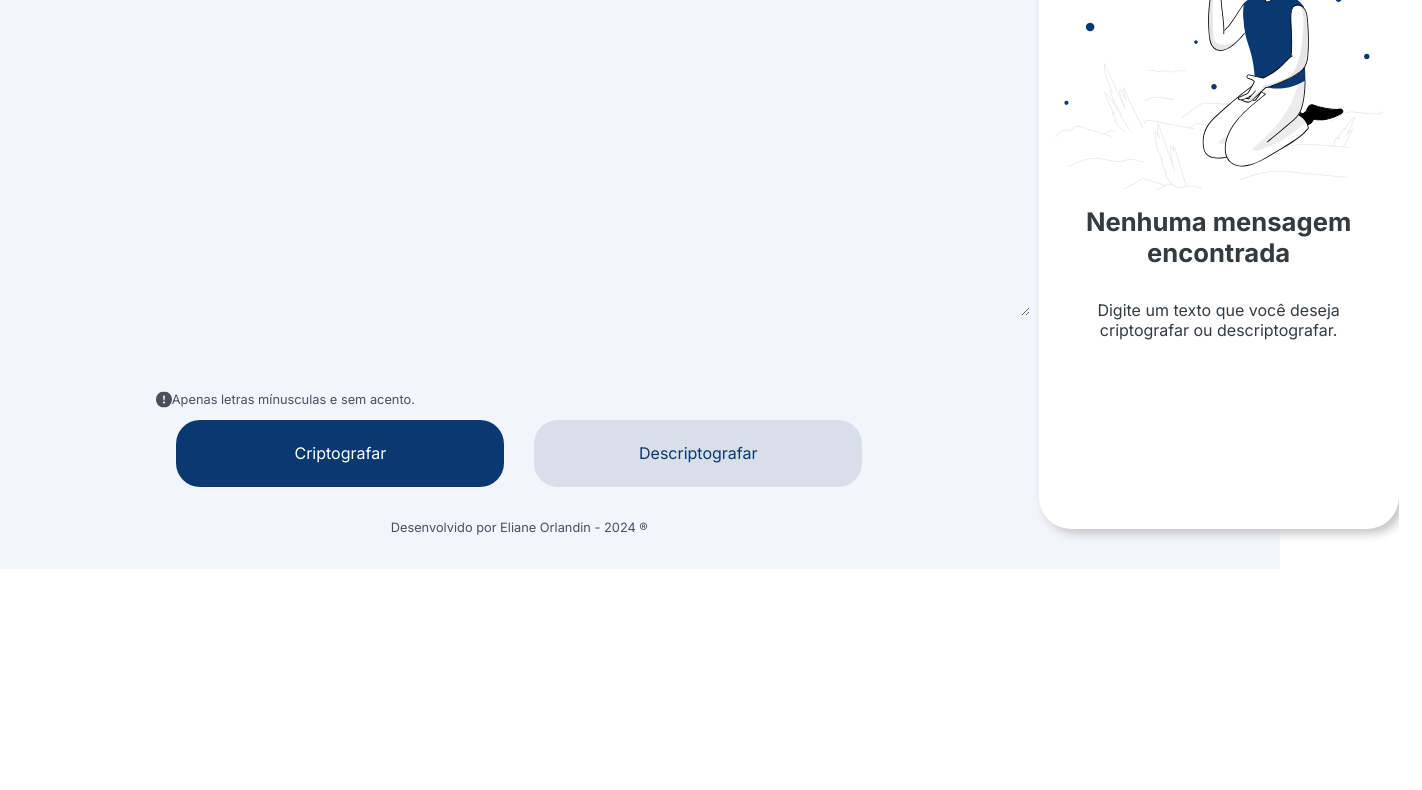
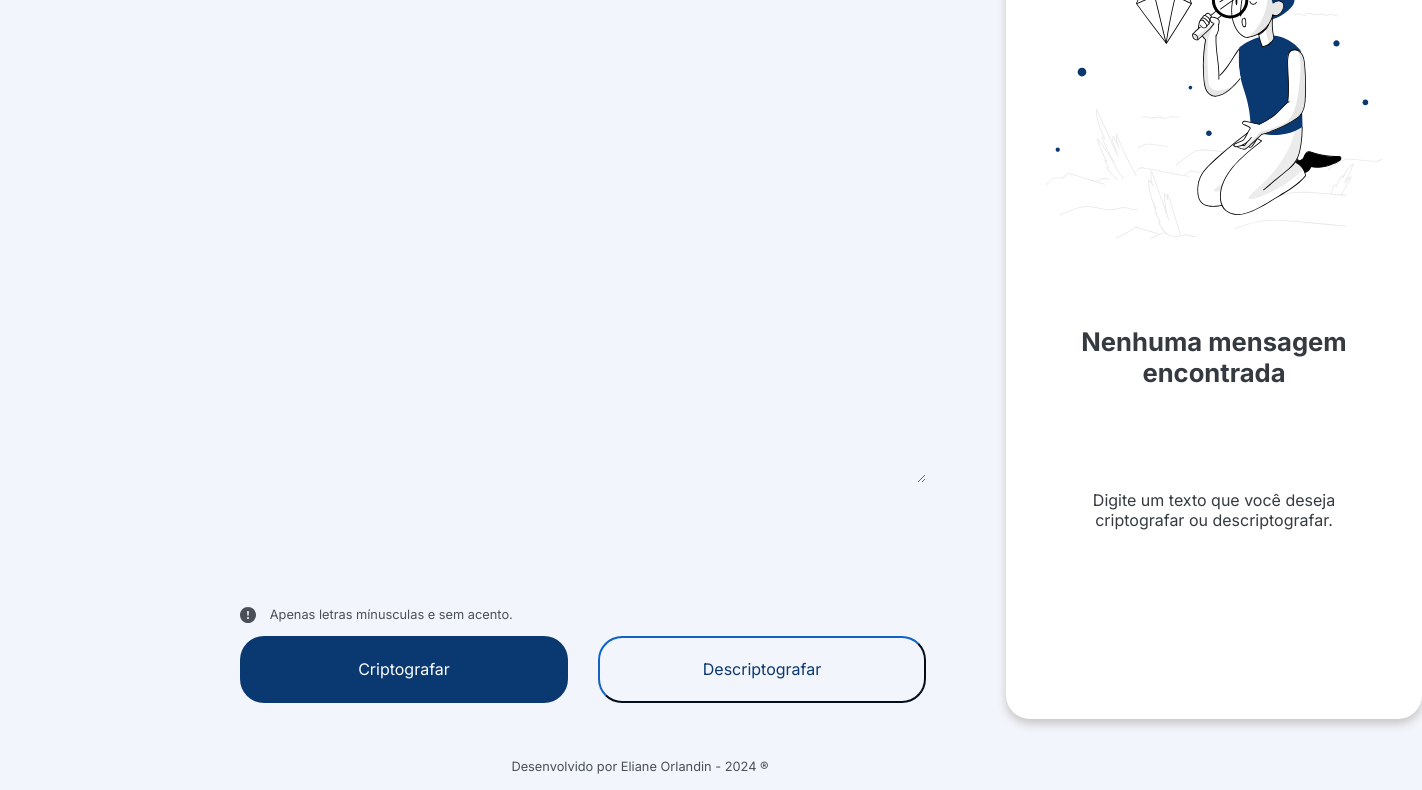
Before and after one commit to Eliane-orlandin/decodificador-texto, a plain HTML site: page index.html in a window 1280 px wide. Shown: the part 231-1021 px from the top of the page, 1422 px wide, since content can reach past the window. Before the commit the page ends 800 px from the top, so only its background shows below. Drawn offline with Linux system fonts and the light colour scheme.

Commit message:
Refatoração

```diff
--- a/app.js
+++ b/app.js
@@ -36,7 +36,7 @@ function exibeTexto(texto) {
   }
   let elementoTexto = document.createElement("p");
   elementoTexto.innerText = texto;
-  elementoTexto.classList.add("conteiner__direito__texto__exibido");
+  elementoTexto.classList.add("coluna__3__texto__exibido");
   caixa.appendChild(elementoTexto);
 }
 
@@ -78,4 +78,5 @@ document.getElementById("botao-copiar").addEventListener("click", () => {
 
   copiarTextoDoBotao(textoParaCopiar);
   caixaTexto.innerText = "";
+  // caixaTexto.classList.add("container__direito__texto__mensagem");
 });
--- a/index.html
+++ b/index.html
@@ -14,71 +14,65 @@
     />
   </head>
   <body>
-    <div class="conteiner">
-      <div class="conteiner__esquerdo">
-        <div>
-          <img
-            class="conteiner__esquerdo__logo"
-            src="assets/logo.svg"
-            alt="logo-alura"
-          />
+    <main>
+      <div class="container">
+        <div class="coluna__1">
+          <img src="assets/logo.svg" alt="logo-alura" />
         </div>
 
-        <div class="conteiner__esquerdo__area__texto">
+        <div class="coluna__2">
+          <div>
             <textarea
-            class="conteiner__esquerdo__caixa"
+              class="coluna__2__area__texto"
               id="texto"
               name="texto"
               placeholder="Digite seu texto"
-            rows="10"
-            cols="45"
+              rows="14"
+              cols="25"
             ></textarea>
           </div>
 
-        <div class="conteiner__esquerdo__mensagem">
-          <div class="conteiner__esquerdo__mensagem__alerta">
+          <div>
+            <div class="coluna__2__alerta">
               <img src="assets/exclamacao.svg" alt="imagem-exclamacao" />
               <p>Apenas letras mínusculas e sem acento.</p>
             </div>
 
-          <div class="conteiner__esquerdo__area__botao">
-            <button
-              id="botao-crip"
-              class="conteiner__esquerdo__area__botao__criptografar"
-            >
+            <div class="coluna__2__area__botao">
+              <button class="coluna__2__botao__criptografar" id="botao-crip">
                 Criptografar
               </button>
               <button
+                class="coluna__2__botao__descriptografar"
                 id="botao-descrip"
-              class="conteiner__esquerdo__area__botao__descriptografar"
               >
                 Descriptografar
               </button>
             </div>
           </div>
-
-        <div class="conteiner__esquerdo__footer">
-          <p>Desenvolvido por Eliane Orlandin - 2024 &reg;</p>
-        </div>
         </div>
 
-      <div class="conteiner__direito">
-        <div class="conteiner__direito__area" id="caixa-texto">
+        <div class="coluna__3">
+          <div id="caixa-texto" class="coluna__3__container">
             <img
-            class="conteiner__direito__imagem"
+              class="coluna__3__imagem"
               src="./assets/foto-menina.svg"
               alt="imagem-menina"
             />
-          <p class="conteiner__direito__titulo">Nenhuma mensagem encontrada</p>
-          <p class="conteiner__direito__paragrafo">
+            <p class="coluna__3__titulo">Nenhuma mensagem encontrada</p>
+            <p class="coluna__3__paragrafo">
               Digite um texto que você deseja criptografar ou descriptografar.
             </p>
           </div>
-        <button id="botao-copiar" class="conteiner__esquerdo__botao__copiar">
-          Copiar
-        </button>
+          <div>
+            <button class="coluna__3__botao" id="botao-copiar">Copiar</button>
           </div>
         </div>
+      </div>
+    </main>
+    <footer>
+      <p>Desenvolvido por Eliane Orlandin - 2024 &reg;</p>
+    </footer>
     <script src="app.js"></script>
   </body>
 </html>
--- a/styles/style.css
+++ b/styles/style.css
@@ -1,63 +1,56 @@
-* body {
+@import url("https://fonts.googleapis.com/css2?family=Inter:wght@100..900&display=swap");
+* {
   margin: 0;
   padding: 0;
+  box-sizing: border-box;
 }
-/* .hidden {
-  display: none;
-} */
-
-.conteiner {
+body {
+  box-sizing: border-box;
+  background-color: #f3f5fc;
+  height: 100vh;
+  width: 100%;
+}
+.container {
   display: flex;
-  height: 100vh;
-  width: 100vw;
   flex-direction: row;
-  background-color: #f3f5fc;
+  height: 974px;
 }
-.conteiner__esquerdo {
+.coluna__1 {
+  flex-basis: 12.5rem;
+  padding: 2.5rem;
+}
+.coluna__2 {
   display: flex;
+  flex-basis: 47.5rem;
+  padding: 2.5rem;
+  justify-content: space-between;
   flex-direction: column;
-  flex: 2;
 }
-.conteiner__esquerdo__logo {
-  margin-top: 2.5rem;
-  margin-left: 2.5rem;
-}
-.conteiner__esquerdo__area__texto {
-  display: flex;
-  flex: 1;
-  flex-direction: column;
-  align-items: center;
-  background-color: #f3f5fc;
-}
-.conteiner__esquerdo__caixa {
-  display: flex;
+.coluna__2__area__texto {
+  width: 100%;
   font-family: Inter, sans-serif;
   font-size: 2rem;
   background-color: #f3f5fc;
   color: #0a3871;
-  margin: 3.8rem;
   border: none;
+  padding-top: 8rem;
   outline: none;
-  padding-left: 10%;
 }
-.conteiner__esquerdo__mensagem {
+.coluna__2__alerta {
   display: flex;
-  flex-direction: column;
-}
-.conteiner__esquerdo__mensagem__alerta {
-  display: flex;
-  justify-content: left;
+  flex-direction: row;
+  gap: 2%;
+  padding-bottom: 0.8rem;
   font-family: Inter;
   font-size: 0.8rem;
   color: #495057;
-  margin-left: 15%;
 }
-.conteiner__esquerdo__area__botao {
+.coluna__2__area__botao {
   display: flex;
   justify-content: center;
   gap: 30px;
 }
-.conteiner__esquerdo__area__botao__criptografar {
+.coluna__2__botao__criptografar {
   background-color: #0a3871;
   color: white;
   font-family: Inter;
@@ -67,7 +60,148 @@
   width: 20.5rem;
   height: 4.2rem;
 }
-.conteiner__esquerdo__area__botao__descriptografar {
+.coluna__2__botao__descriptografar {
+  background-color: #f3f5fc;
+  color: #0a3871;
+  font-family: Inter;
+  font-size: 1rem;
+  border-color: #0a3871;
+  border-radius: 1.5rem;
+  width: 20.5rem;
+  height: 4.2rem;
+}
+
+.coluna__3 {
+  display: flex;
+  flex-basis: 30rem;
+  padding: 2.5rem 2.5rem 1.2rem 2.5rem;
+  justify-content: space-between;
+  flex-direction: column;
+  margin: 2.5rem 2.5rem 1.5rem 2.5rem;
+  background-color: #ffffff;
+  border-radius: 1.5rem;
+  box-shadow: 0rem 0.3rem 0.6rem #c7c5c5;
+}
+.coluna__3__container {
+  display: flex;
+  flex-direction: column;
+  justify-content: space-evenly;
+  height: 100%;
+}
+
+.coluna__3__titulo {
+  font-family: Inter, sans-serif;
+  font-size: 1.6rem;
+  font-weight: bold;
+  color: #343a40;
+  text-align: center;
+}
+.coluna__3__paragrafo {
+  font-family: Inter, sans-serif;
+  font-size: 1rem;
+  font-weight: regular;
+  color: #343a40;
+  margin: 1rem;
+  text-align: center;
+}
+.coluna__3__botao {
+  background-color: #ffffff;
+  color: #0a3871;
+  font-family: Inter;
+  font-size: 1rem;
+  border-color: #0a3871;
+  border-radius: 1.5rem;
+  width: 20.5rem;
+  height: 4.2rem;
+  visibility: hidden;
+}
+.coluna__3__texto__exibido {
+  color: #0a3871;
+  font-family: "Inter", sans-serif;
+  font-size: 1.6rem;
+  width: 100%;
+  height: auto;
+  flex: 1;
+  padding: 10%;
+}
+footer {
+  display: flex;
+  justify-content: center;
+  font-family: Inter;
+  font-size: 0.8rem;
+  color: #495057;
+  padding: 1rem;
+}
+
+/* }
+body {
+  height: 100vh;
+  box-sizing: border-box;
+  background-color: #f3f5fc;
+  /* overflow: hidden;
+}
+.container {
+  display: flex;
+  height: 100vh;
+  /* width: 100vw;
+  flex-direction: row;
+  box-sizing: border-box;
+  /* overflow: hidden;
+}
+.container__esquerdo {
+  padding: 2.5rem;
+  gap: 2.5rem;
+  flex: 13.89%;
+}
+.container__meio {
+  display: flex;
+  flex-direction: column;
+  justify-content: space-between;
+  flex: 52.78%;
+}
+.container__meio__caixa {
+  display: flex;
+  box-sizing: border-box;
+  padding: 8rem 2.5rem;
+  justify-content: space-between;
+  font-family: Inter, sans-serif;
+  font-size: 2rem;
+  background-color: #f3f5fc;
+  color: #0a3871;
+  height: 100%;
+  border: none;
+  outline: none;
+  width: 100%;
+}
+.container__meio__mensagem {
+  display: flex;
+  flex-direction: column;
+  padding: 2.5rem;
+}
+.container__meio__mensagem__alerta {
+  display: flex;
+  justify-content: left;
+  font-family: Inter;
+  font-size: 0.8rem;
+  color: #495057;
+  padding-bottom: 1.5rem;
+}
+.container__meio__area__botao {
+  display: flex;
+  justify-content: center;
+  gap: 30px;
+}
+.container__meio__area__botao__criptografar {
+  background-color: #0a3871;
+  color: white;
+  font-family: Inter;
+  font-size: 1rem;
+  border-radius: 1.5rem;
+  border-style: hidden;
+  width: 20.5rem;
+  height: 4.2rem;
+}
+.container__meio__area__botao__descriptografar {
   background-color: #d8dfe8;
   color: #0a3871;
   font-family: Inter;
@@ -77,26 +211,18 @@
   width: 20.5rem;
   height: 4.2rem;
 }
-.conteiner__esquerdo__footer {
-  display: flex;
-  justify-content: center;
-  font-family: Inter;
-  font-size: 0.8rem;
-  color: #495057;
-  padding: 2%;
-}
-.conteiner__direito {
+.container__direito {
   display: flex;
   flex-direction: column;
+  justify-content: space-around;
   border-radius: 2rem;
-  margin-top: 2.5rem;
-  margin-bottom: 2.5rem;
-  margin-right: 2.5rem;
   padding: 1rem;
+  margin: 2.5rem 2.5rem 0.3rem 2.5rem;
   background-color: white;
-  box-shadow: 0.3rem 0.3rem 0.6rem #c7c5c5;
+  box-shadow: 0rem 0.3rem 0.6rem #c7c5c5;
+  flex: 33.33%;
 }
-.conteiner__direito__area {
+.container__direito__area {
   display: flex;
   flex: 1;
   flex-direction: column;
@@ -104,11 +230,11 @@
   align-items: center;
   background-color: white;
 }
-.conteiner__direito__imagem {
+.container__direito__imagem {
   max-width: 100%;
   height: auto;
 }
-.conteiner__direito__titulo {
+.container__direito__titulo {
   font-family: Inter, sans-serif;
   font-size: 1.6rem;
   font-weight: bold;
@@ -116,7 +242,7 @@
   margin: 1rem;
   text-align: center;
 }
-.conteiner__direito__paragrafo {
+.container__direito__paragrafo {
   font-family: Inter, sans-serif;
   font-size: 1rem;
   font-weight: regular;
@@ -124,14 +250,16 @@
   margin: 1rem;
   text-align: center;
 }
-.conteiner__direito__texto__exibido {
+.container__direito__texto__exibido {
   color: #0a3871;
   font-family: "Inter", sans-serif;
   font-size: 1.6rem;
   width: 100%;
   height: auto;
+  flex: 1;
+  padding: 10%;
 }
-.conteiner__esquerdo__botao__copiar {
+.container__meio__botao__copiar {
   display: flex;
   background-color: #0a3871;
   color: white;
@@ -147,3 +275,11 @@
   margin-left: 2%;
   visibility: hidden;
 }
+.container__footer {
+  display: flex;
+  justify-content: center;
+  font-family: Inter;
+  font-size: 0.8rem;
+  color: #495057;
+  padding: 1rem;
+} */
```
Lines whose indentation alone changed are shown as unchanged.
